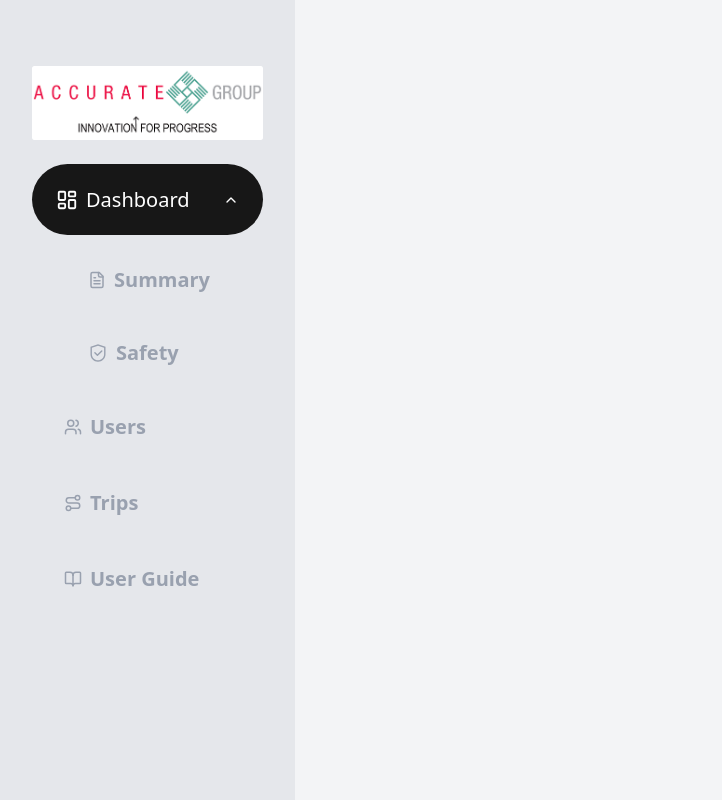
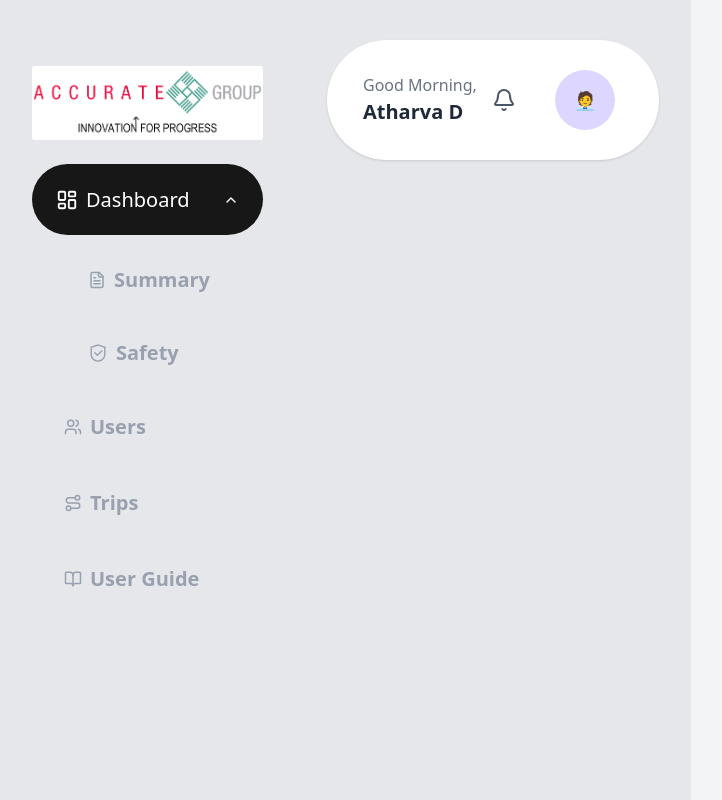
Before and after one commit to AccurateIC/Damoov_Driving_Score, a React (Vite) app in the folder Frontend/: page / in a window 1280 px wide. Shown: the whole page, without its empty margins (0-722 px from the left). Built offline with nearby package versions, Linux system fonts and the light colour scheme; the HTML template or start-up script is replaced by a standard one.

Commit message:
Updated user page ui

```diff
--- a/Frontend/src/layouts/DashboardLayout.tsx
+++ b/Frontend/src/layouts/DashboardLayout.tsx
@@ -13,7 +13,7 @@
        2xl:bg-[#f7f7f7]
     // 2xl:bg-gray-150
     flex-col 2xl:w-full xl-w-full">
-        {/* <Header /> */}
+        <Header />
         <main className=" overflow-y-auto  ">
           <Outlet />
         </main>
--- a/Frontend/src/pages/Users/User_Details.tsx
+++ b/Frontend/src/pages/Users/User_Details.tsx
@@ -346,7 +346,7 @@
   fetchSafetySummary();
 }, [userId]);
 
-  if (loading) return <div>Loading...</div>;
+  if (loading) return <div className=" flex items-center justify-center">Loading...</div>;
   if (!safetySummary)
     return <div className="text-center text-gray-700">No Data Found</div>;
 
```
